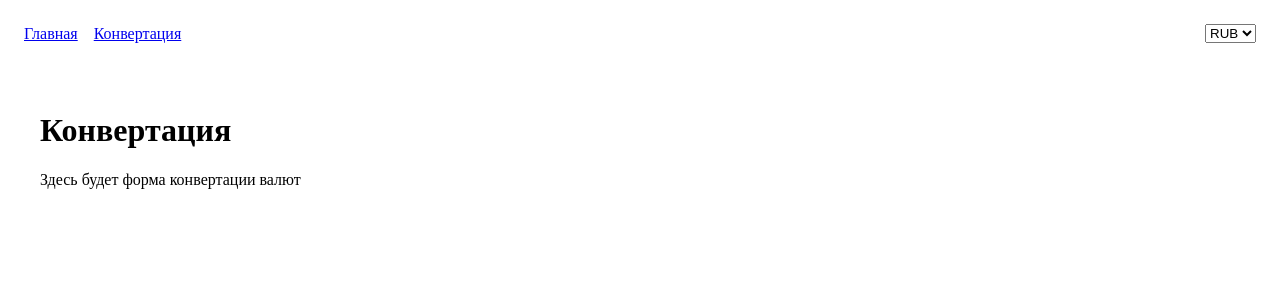
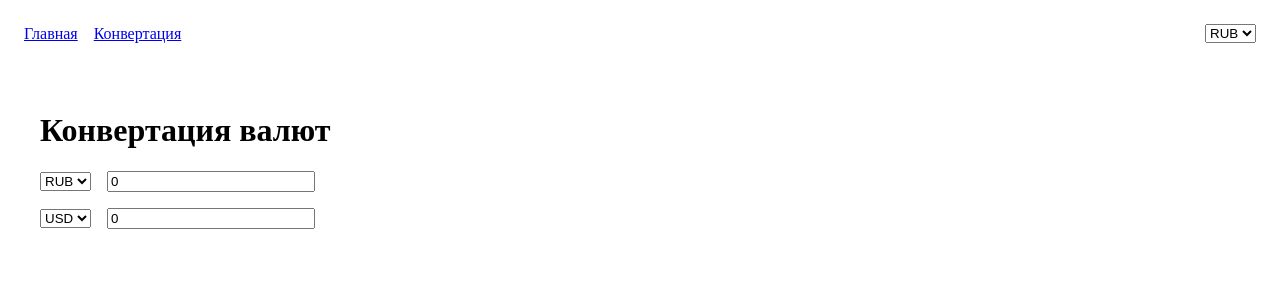
Before and after one commit to DmitriyFomenko1990/currency-converter, a Vue app: page /convert in a window 1280 px wide. Shown: the top 300 px of the page. Built offline with nearby package versions, Linux system fonts and the light colour scheme.

Commit message:
implement currency conversion form

```diff
--- a/src/pages/convert/ConvertPage.vue
+++ b/src/pages/convert/ConvertPage.vue
@@ -1,14 +1,42 @@
-<script setup>
+<script setup lang="ts">
+import { reactive, watch } from 'vue'
+import { Currency } from '@/entities/currency/types'
+import { useCurrencyStore } from '@/entities/currency/model/currencyStore'
 
+const store = useCurrencyStore()
+
+const form = reactive([
+  { currency: Currency.RUB, amount: 0 },
+  { currency: Currency.USD, amount: 0 }
+])
+
+const updateAmount = (sourceIndex: 0 | 1) => {
+  const targetIndex = sourceIndex === 0 ? 1 : 0
+  const rate = store.getRate(form[sourceIndex].currency, form[targetIndex].currency)
+  form[targetIndex].amount = parseFloat((form[sourceIndex].amount * rate).toFixed(2))
+}
+
+watch(() => form[0].currency, () => updateAmount(1))
+watch(() => form[1].currency, () => updateAmount(0))
 </script>
 
 <template>
   <div style="padding: 2rem;">
-    <h1>Конвертация</h1>
-    <p>Здесь будет форма конвертации валют</p>
+    <h1>Конвертация валют</h1>
+
+    <div v-for="(row, index) in form" :key="index" style="margin-bottom: 1rem;">
+      <select v-model="row.currency" style="margin-right: 1rem;">
+        <option v-for="currency in Object.values(Currency)" :key="currency" :value="currency">
+          {{ currency }}
+        </option>
+      </select>
+      <input
+          type="number"
+          v-model.number="row.amount"
+          @input="updateAmount(index as 0 | 1)"
+          placeholder="0.00"
+          style="width: 200px;"
+      />
+    </div>
   </div>
 </template>
-
-<style scoped>
-
-</style>
```
